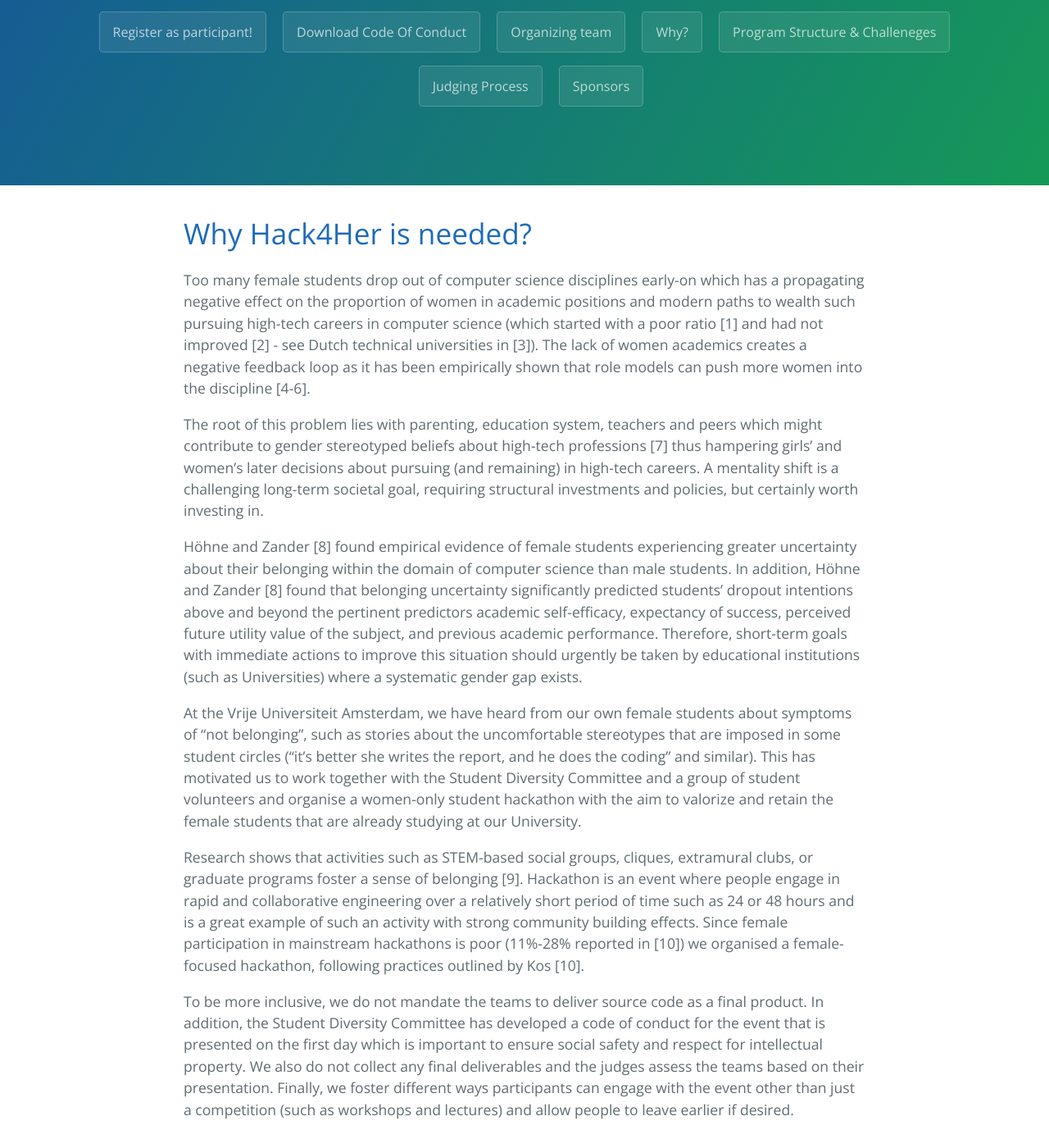
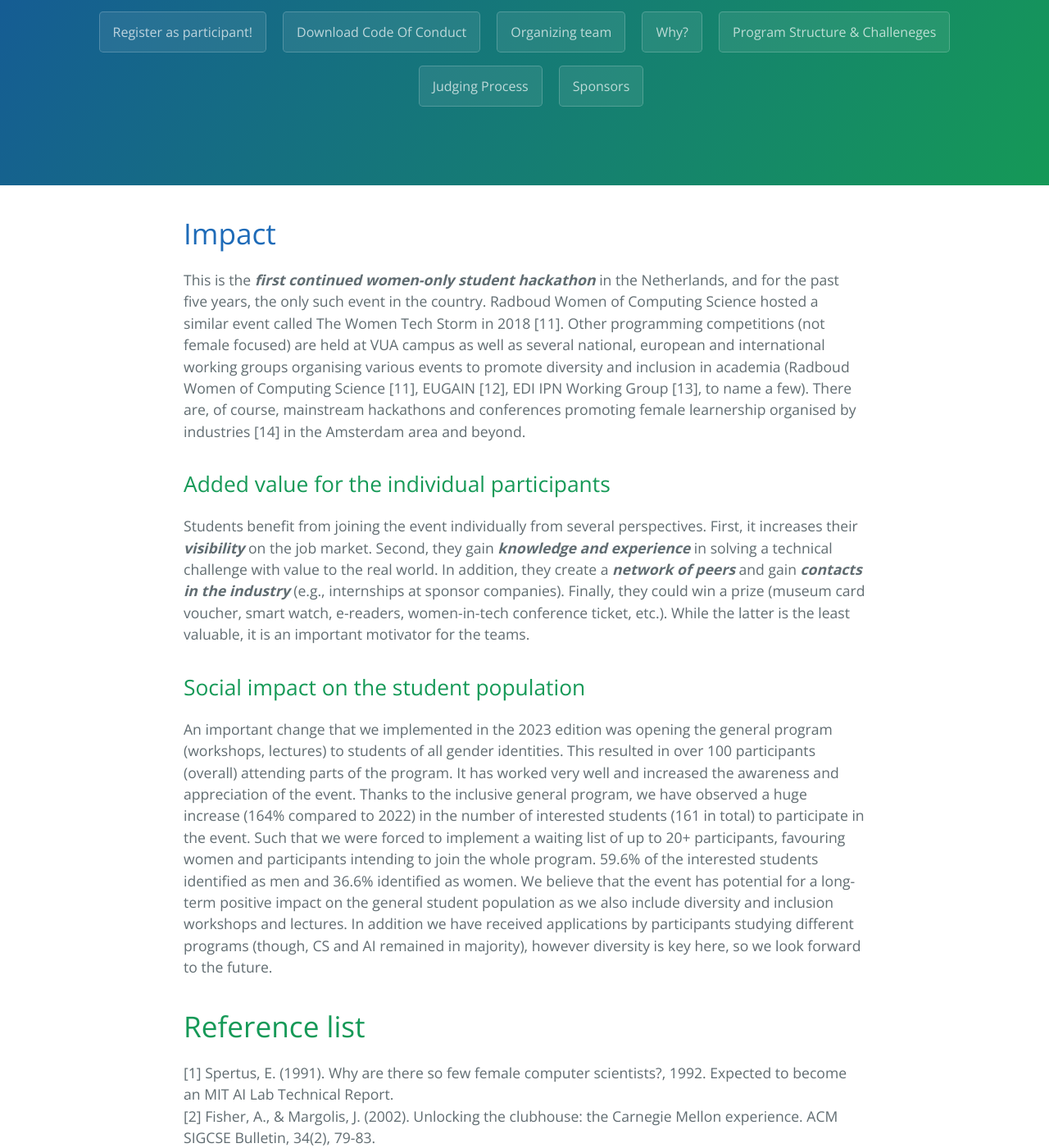
Before and after one commit to hack4her/hack4her.github.io, a Jekyll site: the page built from about.md, in a window 1280 px wide and 1400 px high, scrolled down 223 px. Shown: the whole window at 82% size. Built offline with Jekyll 4.4.1, drawn with Linux system fonts in a browser that asks for light colours; our own code applies the rules of GitHub Pages for plain Markdown files; some of the changed text lies outside the part shown.

Commit message:
Update about.md

```diff
--- a/about.md
+++ b/about.md
@@ -1,15 +1,3 @@
-# <a id="anchor-why">Why Hack4Her is needed?</a>
-Too many female students drop out of computer science disciplines early-on which has a propagating negative effect on the proportion of women in academic positions and modern paths to wealth such pursuing high-tech careers in computer science (which started with a poor ratio [1] and had not improved [2] - see Dutch technical universities in [3]). The lack of women academics creates a negative feedback loop as it has been empirically shown that role models can push more women into the discipline [4-6].
-
-The root of this problem lies with parenting, education system, teachers and peers which might contribute to gender stereotyped beliefs about high-tech professions [7] thus hampering girls’ and women’s later decisions about pursuing (and remaining) in high-tech careers. A mentality shift is a challenging long-term societal goal, requiring structural investments and policies, but certainly worth investing in.
-
-Höhne and Zander [8] found empirical evidence of female students experiencing greater uncertainty about their belonging within the domain of computer science than male students. In addition, Höhne and Zander [8] found that belonging uncertainty significantly predicted students’ dropout intentions above and beyond the pertinent predictors academic self-efficacy, expectancy of success, perceived future utility value of the subject, and previous academic performance. Therefore, short-term goals with immediate actions to improve this situation should urgently be taken by educational institutions (such as Universities) where a systematic gender gap exists.
-
-At the Vrije Universiteit Amsterdam, we have heard from our own female students about symptoms of “not belonging”, such as stories about the uncomfortable stereotypes that are imposed in some student circles (“it’s better she writes the report, and he does the coding” and similar). This has motivated us to work together with the Student Diversity Committee and a group of student volunteers and organise a women-only student hackathon with the aim to valorize and retain the female students that are already studying at our University.
-
-Research shows that activities such as STEM-based social groups, cliques, extramural clubs, or graduate programs foster a sense of belonging [9]. Hackathon is an event where people engage in rapid and collaborative engineering over a relatively short period of time such as 24 or 48 hours and is a great example of such an activity with strong community building effects. Since female participation in mainstream hackathons is poor (11%-28% reported in [10]) we organised a female-focused hackathon, following practices outlined by Kos [10].
-
-To be more inclusive, we do not mandate the teams to deliver source code as a final product. In addition, the Student Diversity Committee has developed a code of conduct for the event that is presented on the first day which is important to ensure social safety and respect for intellectual property. We also do not collect any final deliverables and the judges assess the teams based on their presentation. Finally, we foster different ways participants can engage with the event other than just a competition (such as workshops and lectures) and allow people to leave earlier if desired.
 
 # <a id="anchor-impact">Impact</a>
 This is the _**first continued women-only student hackathon**_ in the Netherlands, and for the past five years, the only such event in the country. Radboud Women of Computing Science hosted a similar event called The Women Tech Storm in 2018 [11]. Other programming competitions (not female focused) are held at VUA campus as well as several national, european and international working groups organising various events to promote diversity and inclusion in academia (Radboud Women of Computing Science [11], EUGAIN [12], EDI IPN Working Group [13], to name a few). There are, of course, mainstream hackathons and conferences promoting female learnership organised by industries [14] in the Amsterdam area and beyond.
```
